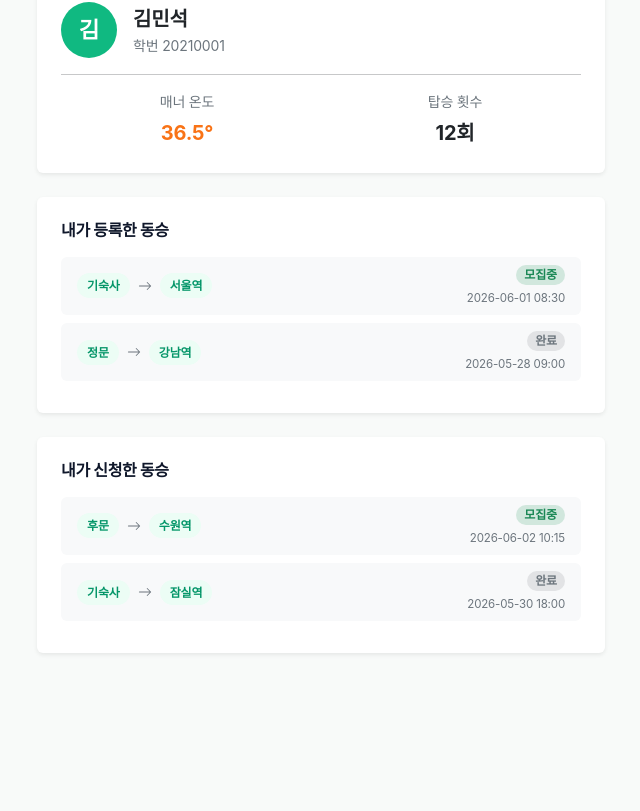
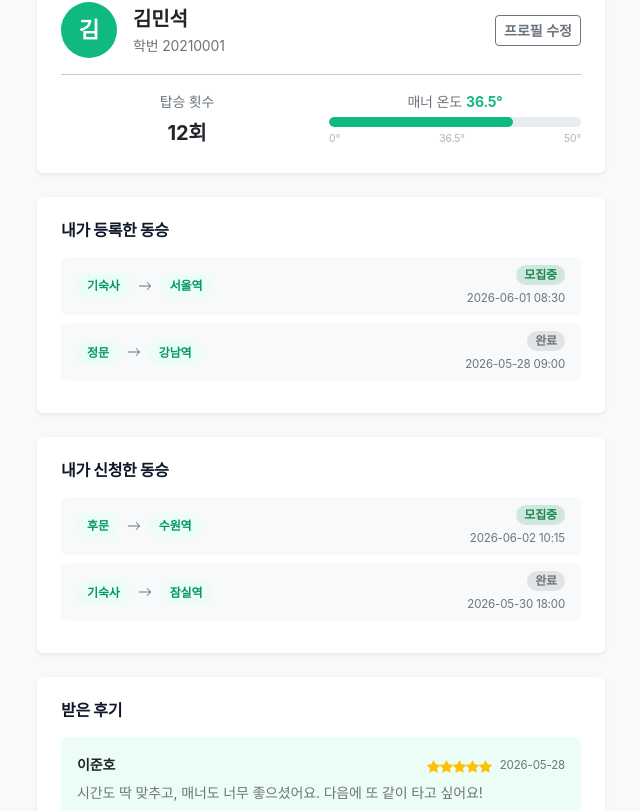
Before and after one commit to D0nghyeon-Kang/gachita, a React (Vite) app in the folder client/: page /profile in a window 1280 px wide. Shown: the part 209-1020 px from the top of the page, without its empty margins (319-959 px from the left). Before the commit the page ends 910 px from the top, so only its background shows below. Built offline with nearby package versions, Linux system fonts and the light colour scheme; a web font is replaced by a local one.

Commit message:
feat: ProfilePage 매너 온도 프로그레스 바·받은 후기·프로필 수정 버튼 추가

```diff
--- a/client/src/pages/ProfilePage.jsx
+++ b/client/src/pages/ProfilePage.jsx
@@ -1,3 +1,4 @@
+import { useEffect } from 'react'
 import { useNavigate } from 'react-router-dom'
 
 const MOCK_USER = {
@@ -47,6 +48,50 @@ const MOCK_APPLIED_RIDES = [
     status: 'completed',
   },
 ]
+
+const MOCK_REVIEWS = [
+  {
+    id: 1,
+    author: '이준호',
+    rating: 5,
+    content: '시간도 딱 맞추고, 매너도 너무 좋으셨어요. 다음에 또 같이 타고 싶어요!',
+    date: '2026-05-28',
+  },
+  {
+    id: 2,
+    author: '박서연',
+    rating: 4,
+    content: '조용하고 편안한 동승이었습니다. 정류장도 잘 알고 계셨어요.',
+    date: '2026-05-30',
+  },
+]
+
+function mannerBarColor(score) {
+  if (score < 34) return '#3b82f6'
+  if (score < 38) return 'var(--color-primary)'
+  if (score < 42) return '#f97316'
+  return '#ef4444'
+}
+
+function StarMini({ rating }) {
+  return (
+    <span aria-label={`별점 ${rating}점`}>
+      {[1, 2, 3, 4, 5].map((s) => (
+        <svg
+          key={s}
+          xmlns="http://www.w3.org/2000/svg"
+          width="13"
+          height="13"
+          fill={s <= rating ? '#ffc107' : '#dee2e6'}
+          viewBox="0 0 16 16"
+          aria-hidden="true"
+        >
+          <path d="M3.612 15.443c-.386.198-.824-.149-.746-.592l.83-4.73L.173 6.765c-.329-.314-.158-.888.283-.95l4.898-.696L7.538.792c.197-.39.73-.39.927 0l2.184 4.327 4.898.696c.441.062.612.636.282.95l-3.522 3.356.83 4.73c.078.443-.36.79-.746.592L8 13.187l-4.389 2.256z"/>
+        </svg>
+      ))}
+    </span>
+  )
+}
 
 function StatusBadge({ status }) {
   const { label, color } = STATUS_MAP[status] ?? { label: status, color: 'secondary' }
@@ -118,6 +163,13 @@ function ProfilePage() {
   const navigate = useNavigate()
   const { nickname, student_id, manner_score, ride_count } = MOCK_USER
 
+  useEffect(() => {
+    document.title = '같이타 - 프로필'
+  }, [])
+
+  const barPercent = Math.min(100, (manner_score / 50) * 100)
+  const barColor = mannerBarColor(manner_score)
+
   return (
     <div className="container py-4 px-3" style={{ maxWidth: 600 }}>
 
@@ -138,7 +190,8 @@ function ProfilePage() {
       {/* 내 정보 카드 */}
       <div className="card border-0 shadow-sm mb-4">
         <div className="card-body p-4">
-          <div className="d-flex align-items-center gap-3 mb-3">
+          <div className="d-flex align-items-center justify-content-between gap-3 mb-3">
+            <div className="d-flex align-items-center gap-3">
               <div
                 className="rounded-circle d-flex align-items-center justify-content-center text-white fw-bold flex-shrink-0"
                 style={{ width: 56, height: 56, fontSize: '1.4rem', background: 'var(--color-primary)' }}
@@ -151,19 +204,51 @@ function ProfilePage() {
                 <p className="text-secondary small mb-0">학번 {student_id}</p>
               </div>
             </div>
+            <button
+              type="button"
+              className="btn btn-outline-secondary btn-sm fw-semibold flex-shrink-0"
+              onClick={() => console.log('프로필 수정 클릭')}
+            >
+              프로필 수정
+            </button>
+          </div>
 
           <hr className="my-3" />
 
-          <div className="row g-3 text-center">
-            <div className="col-6">
-              <p className="text-secondary small mb-1">매너 온도</p>
-              <p className="fw-bold fs-5 mb-0" style={{ color: '#f97316' }}>
-                {manner_score.toFixed(1)}°
-              </p>
+          <div className="row g-3">
+            <div className="col-6 text-center">
+              <p className="text-secondary small mb-1">탑승 횟수</p>
+              <p className="fw-bold fs-5 mb-0">{ride_count}회</p>
             </div>
             <div className="col-6">
-              <p className="text-secondary small mb-1">탑승 횟수</p>
-              <p className="fw-bold fs-5 mb-0">{ride_count}회</p>
+              <p className="text-secondary small mb-1 text-center">
+                매너 온도
+                <span className="ms-1 fw-bold" style={{ color: barColor }}>
+                  {manner_score.toFixed(1)}°
+                </span>
+              </p>
+              <div
+                className="rounded-pill overflow-hidden"
+                style={{ height: 10, background: '#e9ecef' }}
+                role="progressbar"
+                aria-valuenow={manner_score}
+                aria-valuemin={0}
+                aria-valuemax={50}
+              >
+                <div
+                  className="h-100 rounded-pill"
+                  style={{
+                    width: `${barPercent}%`,
+                    background: barColor,
+                    transition: 'width 0.4s ease',
+                  }}
+                />
+              </div>
+              <div className="d-flex justify-content-between mt-1" style={{ fontSize: '0.65rem', color: '#adb5bd' }}>
+                <span>0°</span>
+                <span>36.5°</span>
+                <span>50°</span>
+              </div>
             </div>
           </div>
         </div>
@@ -197,6 +282,27 @@ function ProfilePage() {
         </div>
       </div>
 
+      {/* 받은 후기 */}
+      <div className="card border-0 shadow-sm mb-4">
+        <div className="card-body p-4">
+          <h3 className="fs-6 fw-bold mb-3">받은 후기</h3>
+          <div className="d-flex flex-column gap-3">
+            {MOCK_REVIEWS.map((review) => (
+              <div key={review.id} className="p-3 rounded-3" style={{ background: 'var(--color-primary-bg)' }}>
+                <div className="d-flex align-items-center justify-content-between mb-1">
+                  <span className="fw-semibold small">{review.author}</span>
+                  <div className="d-flex align-items-center gap-2">
+                    <StarMini rating={review.rating} />
+                    <span className="text-secondary" style={{ fontSize: '0.72rem' }}>{review.date}</span>
+                  </div>
+                </div>
+                <p className="small mb-0 text-secondary">{review.content}</p>
+              </div>
+            ))}
+          </div>
+        </div>
+      </div>
+
     </div>
   )
 }
```
Lines whose indentation alone changed are shown as unchanged.
